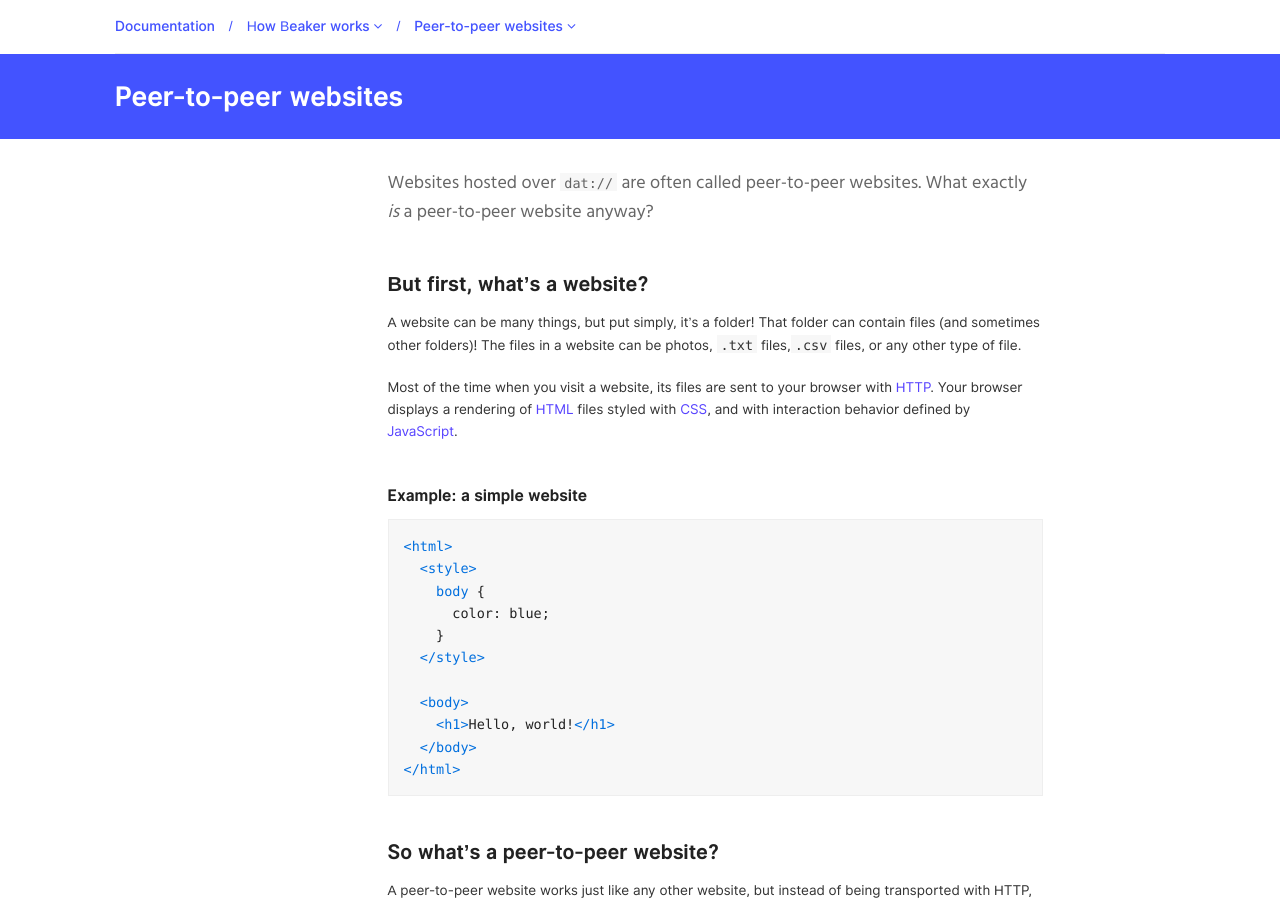
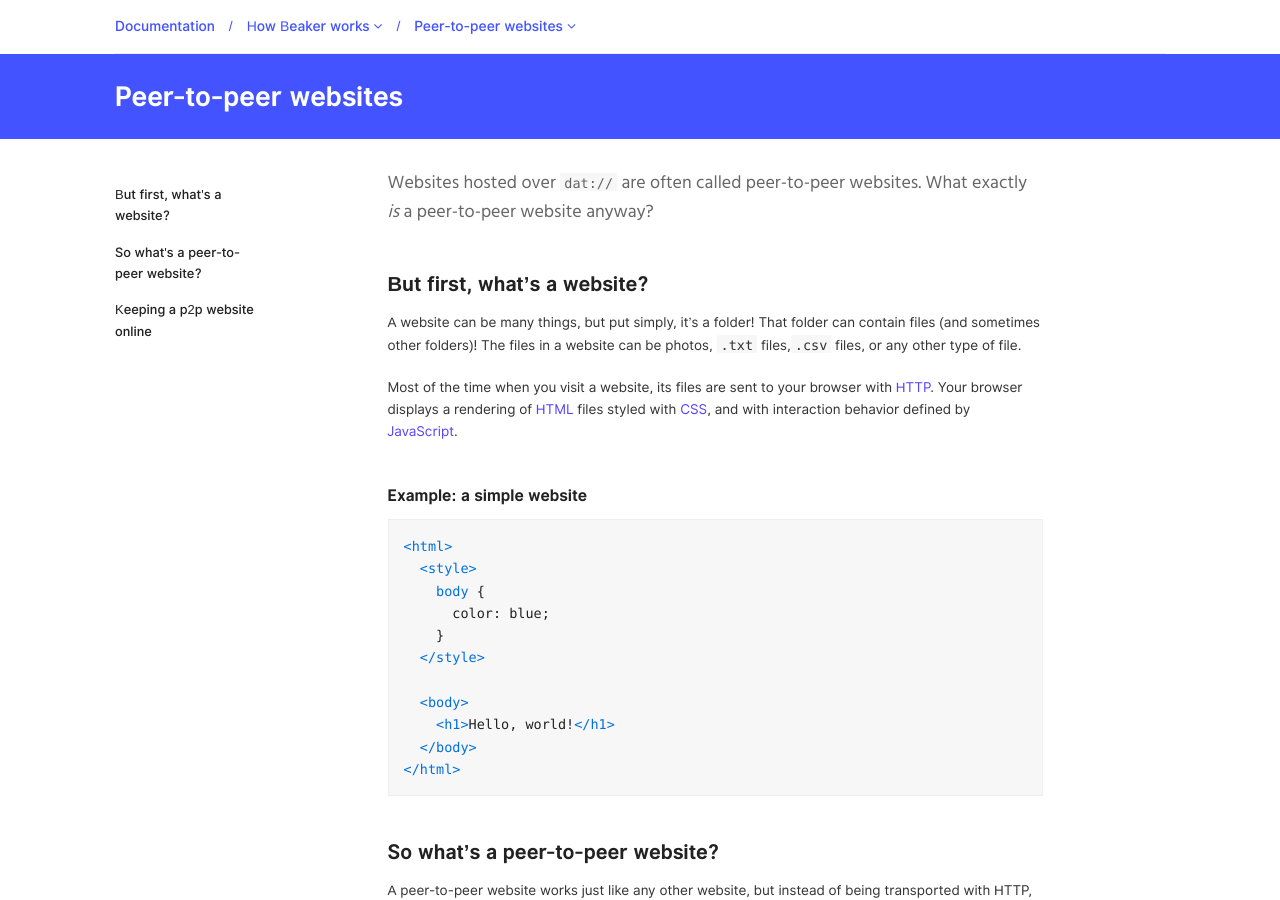
Before and after one commit to beakerbrowser/beakerbrowser.com, a Jekyll site: the page built from _docs/how-beaker-works/peer-to-peer-websites.md, in a window 1280 px wide and 900 px high. Built offline with Jekyll 4.4.1, drawn with Linux system fonts in a browser that asks for light colours; some of the changed lines change nothing that is shown.

Commit message:
Add doc about seeding

```diff
--- a/_data/docs.yml
+++ b/_data/docs.yml
@@ -176,9 +176,43 @@
   url: /docs/how-beaker-works
   title: How Beaker works
   children:
+    - title: "What's the peer-to-peer Web?"
+      url: /docs/how-beaker-works/
+      children:
+        - title: "Peer-to-peer protocols and Beaker"
+          heading: true
+          url: "#peer-to-peer-protocols-and-beaker"
+        - title: "How is Beaker different from other browsers?"
+          heading: true
+          url: "#how-is-beaker-different-from-other-browsers"
     - title: Peer-to-peer websites
       url: /docs/how-beaker-works/peer-to-peer-websites
-    - title: Peer-to-peer applications
+      children:
+        - title: "But first, what's a website?"
+          url: "#but-first-whats-a-website"
+        - title: "So what's a peer-to-peer website?"
+          url: "#so-whats-a-peer-to-peer-website"
+        - title: "Keeping a p2p website online"
+          url: "#keeping-a-peer-to-peer-website-online"
+    - title: Peer-to-peer Web applications
+      url: /docs/how-beaker-works/peer-to-peer-applications
+      children:
+        - title: What's a Web app?
+          url: "#whats-a-web-app"
+        - title: "What's a peer-to-peer Web app?"
+          url: "#whats-a-peer-to-peer-web-app"
+    - title: All about seeding
+      url: /docs/how-beaker-works/all-about-seeding
+      children:
+      - title: "Seeding, hosting, pinning, say what?"
+        heading: true
+        url: "#seeding-hosting-pinning-say-what"
+      - title: "Seeding and Beaker"
+        heading: true
+        url: "#seeding-and-beaker"
+      - title: "Keeping your p2p website online"
+        heading: true
+        url: "#keeping-your-p2p-website-online"
 webAPIs:
   title: Web APIs
   subtitle: Explore Beaker's APIs for creating peer-to-peer websites and applications
--- /dev/null
+++ b/_docs/how-beaker-works/all-about-seeding.md
@@ -0,0 +1,42 @@
+---
+title: All about seeding
+section: howBeakerWorks
+sectionTitle: How Beaker Works
+sectionUrl: /docs/how-beaker-works
+---
+
+<p class="accent">
+    With <a href="https://datproject.org"><code>dat://</code></a> Beaker makes it possible to publish websites and files from your own computer, but how do you make sure those files stay online, and what happens when you turn off your computer?
+</p>
+
+With Beaker you can publish and share a website without needing to set up a server, but when you turn Beaker off, unless some other participant on the network is *seeding* your website, its files won't stay online.
+
+## Seeding, hosting, pinning, say what?
+
+*Seeding* is the process of *re-uploading* or *re-sharing* a file on a peer-to-peer network. You might also hear it called pinning, hosting, re-hosting, or re-uploading, but in Beaker, we usually call it seeding.
+
+In a peer-to-peer network, participants connect directly to one another, requesting and sharing files. While a server-like device may be one of the participants on the network, a server has no special permissions or responsibilities—instead, each participant contributes bandwidth and storage resources to help transport files.
+
+### Etiquette on peer-to-peer networks
+
+When you download a file on a peer-to-peer network, it's important to also re-upload or *seed* it to make sure that the network stays healthy! The network works best when all participants share the burden of transporting files.
+
+## Seeding and Beaker
+
+When you visit a `dat://` website with Beaker, you temporarily seed the files you've downloaded. When you navigate away from the website or close its tab, you will no longer be seeding its files.
+
+You only seed files that you explicitly view or download. For example, if the website has a video file, but you don't navigate to a page that loads the video, you will not download or seed the video.
+
+### Manually controlling seeding
+
+If you want to continue seeding a website after you visit it, you can use the seeding menu in Beaker's URL bar:
+
+<img src="/img/docs/tour/seeding-menu.png"/>
+
+## Keeping your p2p website online
+
+It's not  practical to keep your computer on all the time, but don't worry! There are plenty of other ways to keep your website's files online:
+
+- Ask a friend to help seed your files with Beaker's [seeding menu](#manually-controlling-seeding)
+- Share your website's URL with a seeding service like [Hashbase](https://hashbase.io)
+- Or if you're feeling ambitious, set up your own seeding server with a tool like [`homebase`](https://github.com/beakerbrowser/homebase)
```
